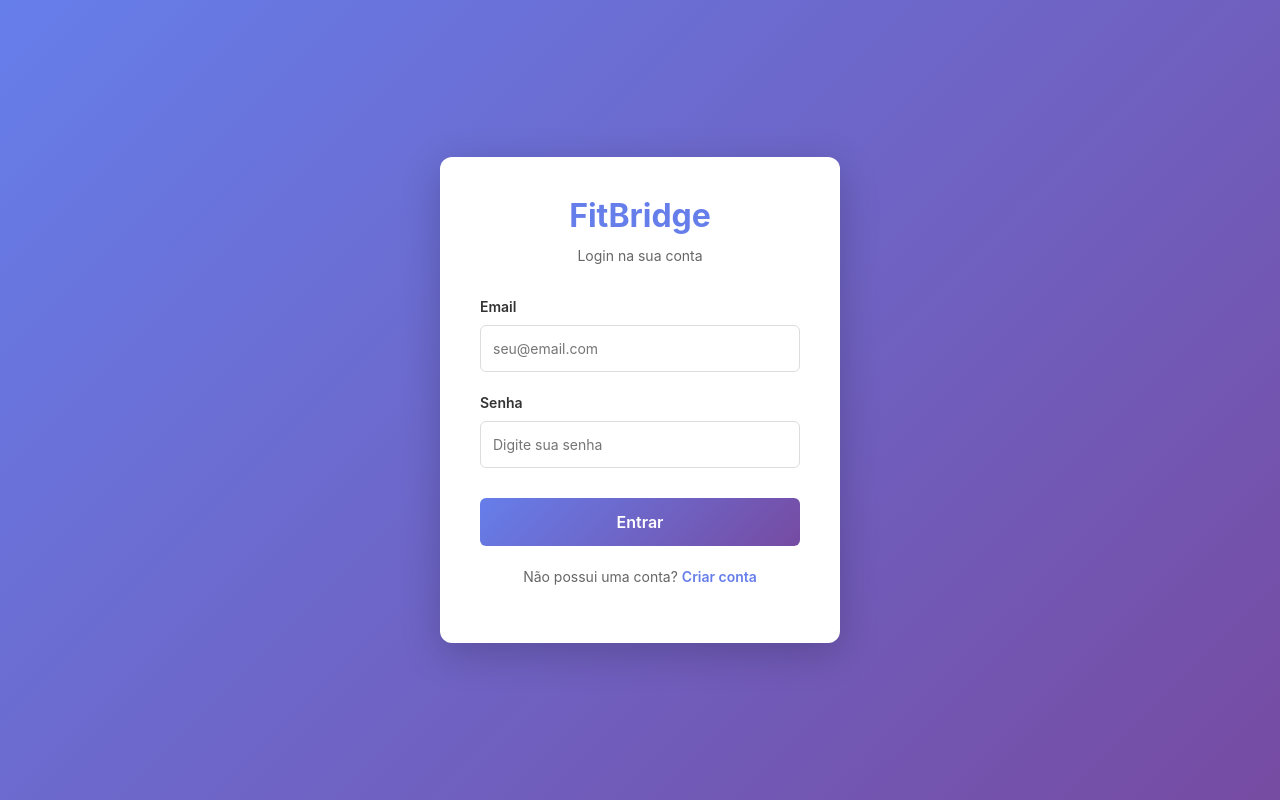
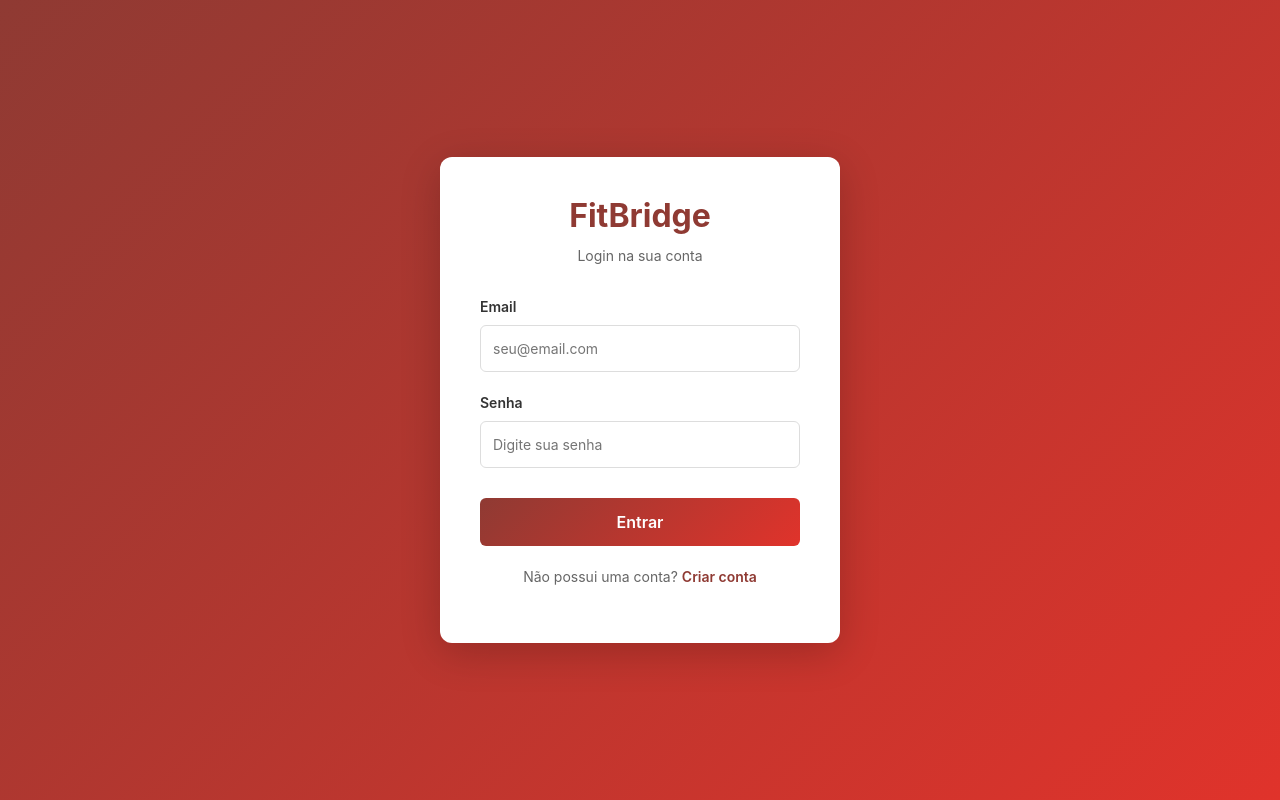
Before and after one commit to SrMinikoski/FitBridgeInterface, an Angular app in the folder FitBridgeInterface/: page / in a window 1280 px wide. Built offline with nearby package versions, Linux system fonts and the light colour scheme.

Commit message:
Correção de padrão de cores na tela de login

```diff
--- a/FitBridgeInterface/src/app/login/login.css
+++ b/FitBridgeInterface/src/app/login/login.css
@@ -3,7 +3,7 @@
   justify-content: center;
   align-items: center;
   min-height: 100vh;
-  background: linear-gradient(135deg, #667eea 0%, #764ba2 100%);
+  background: linear-gradient(135deg, #8F3A33 0%, #E0332B 100%);
   font-family: -apple-system, BlinkMacSystemFont, 'Segoe UI', Roboto, 'Helvetica Neue', Arial, sans-serif;
 }
 
@@ -23,7 +23,7 @@
 
 .login-header h1 {
   margin: 0;
-  color: #667eea;
+  color: #8F3A33;
   font-size: 32px;
   font-weight: 700;
 }
@@ -62,8 +62,8 @@
 
 .form-group input:focus {
   outline: none;
-  border-color: #667eea;
-  box-shadow: 0 0 0 3px rgba(102, 126, 234, 0.1);
+  border-color: #8F3A33;
+  box-shadow: 0 0 0 3px rgba(143, 58, 51, 0.1);
 }
 
 .form-group input:disabled {
@@ -77,10 +77,10 @@
   justify-content: center;
   gap: 8px;
   padding: 12px;
-  background-color: #fff2f0;
-  border: 1px solid #ffccc7;
+  background-color: #FFCFCD;
+  border: 1px solid #E0332B;
   border-radius: 6px;
-  color: #cf1322;
+  color: #8F3A33;
   font-size: 14px;
   text-align: center;
   animation: shake 0.5s ease-in-out;
@@ -105,8 +105,8 @@
 }
 
 .input-erro {
-  border-color: #ff4d4f !important;
-  box-shadow: 0 0 0 3px rgba(255, 77, 79, 0.15) !important;
+  border-color: #E0332B !important;
+  box-shadow: 0 0 0 3px rgba(224, 51, 43, 0.15) !important;
 }
 
 @keyframes shake {
@@ -121,7 +121,7 @@
 
 .btn-login {
   padding: 12px;
-  background: linear-gradient(135deg, #667eea 0%, #764ba2 100%);
+  background: linear-gradient(135deg, #8F3A33 0%, #E0332B 100%);
   color: white;
   border: none;
   border-radius: 6px;
@@ -134,7 +134,7 @@
 
 .btn-login:hover:not(:disabled) {
   transform: translateY(-2px);
-  box-shadow: 0 8px 20px rgba(102, 126, 234, 0.3);
+  box-shadow: 0 8px 20px rgba(224, 51, 43, 0.3);
 }
 
 .btn-login:disabled {
@@ -150,7 +150,7 @@
 }
 
 .login-footer a {
-  color: #667eea;
+  color: #8F3A33;
   cursor: pointer;
   font-weight: 600;
   text-decoration: none;
```
